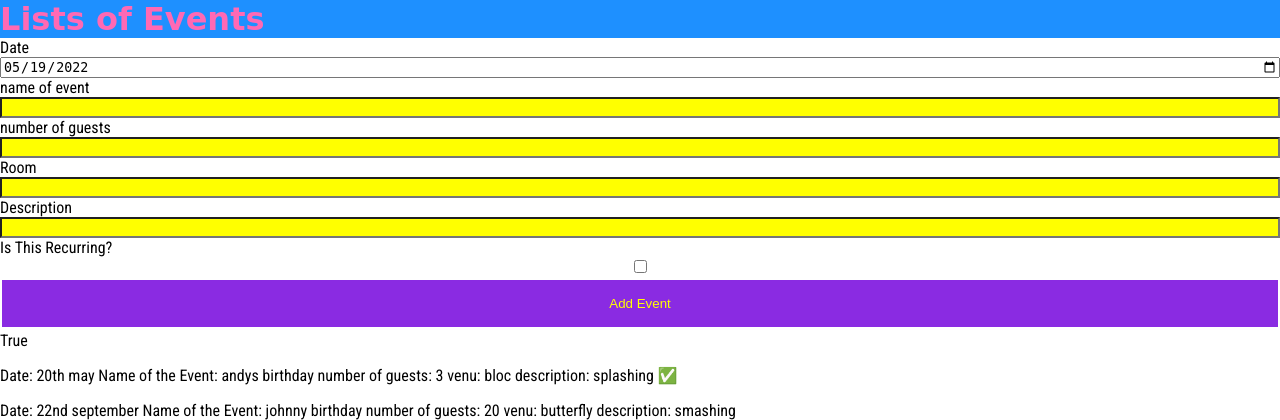
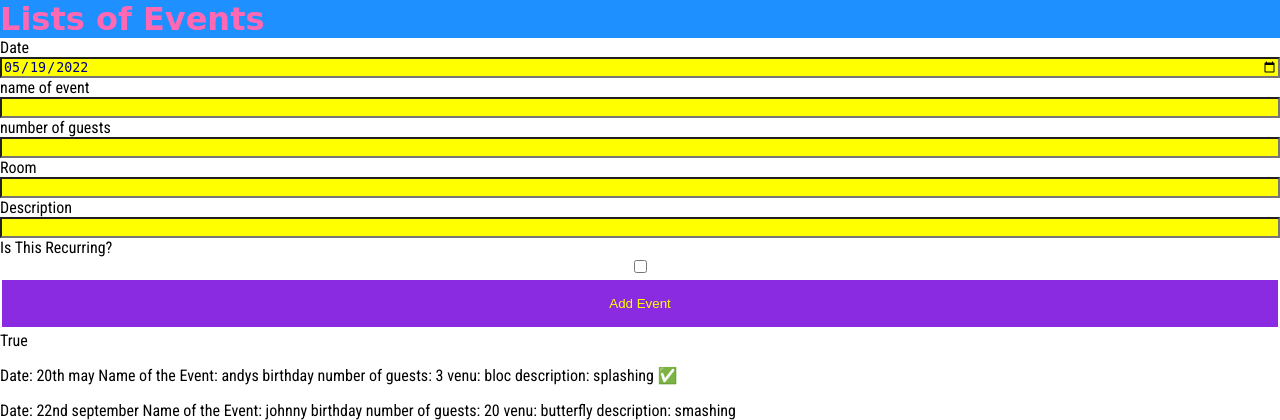
Before and after one commit to andrewhoward96/week_3_events_planning_day_4, a Flask app: page /events in a window 1280 px wide. Shown: the top 420 px of the page. Run offline with Flask 2, Linux system fonts and the light colour scheme; some web fonts are replaced.

Commit message:
yellow cal

```diff
--- a/static/style.css
+++ b/static/style.css
@@ -1,18 +1,18 @@
-
 body {
     font-family: 'Roboto Condensed', sans-serif;
     margin: 0%;
 }
 
 
-body > h1{
+body>h1 {
     background-color: dodgerblue;
     color: hotpink;
     margin: 0%;
     font-family: 'Koulen', cursive;
 }
 
-input[type=text] {
+input[type=text],
+input[type=date] {
     background-color: yellow;
     color: navy;
 
@@ -26,11 +26,11 @@
     text-decoration: none;
     margin: 4px 2px;
     cursor: pointer;
-  }
+}
 
 
 
-footer{
+footer {
     position: absolute;
     bottom: 0%;
     width: 100%;
@@ -43,7 +43,7 @@
     font-family: 'Koulen', cursive;
 }
 
-form{
+form {
     display: flex;
     flex-flow: column;
 }
```
